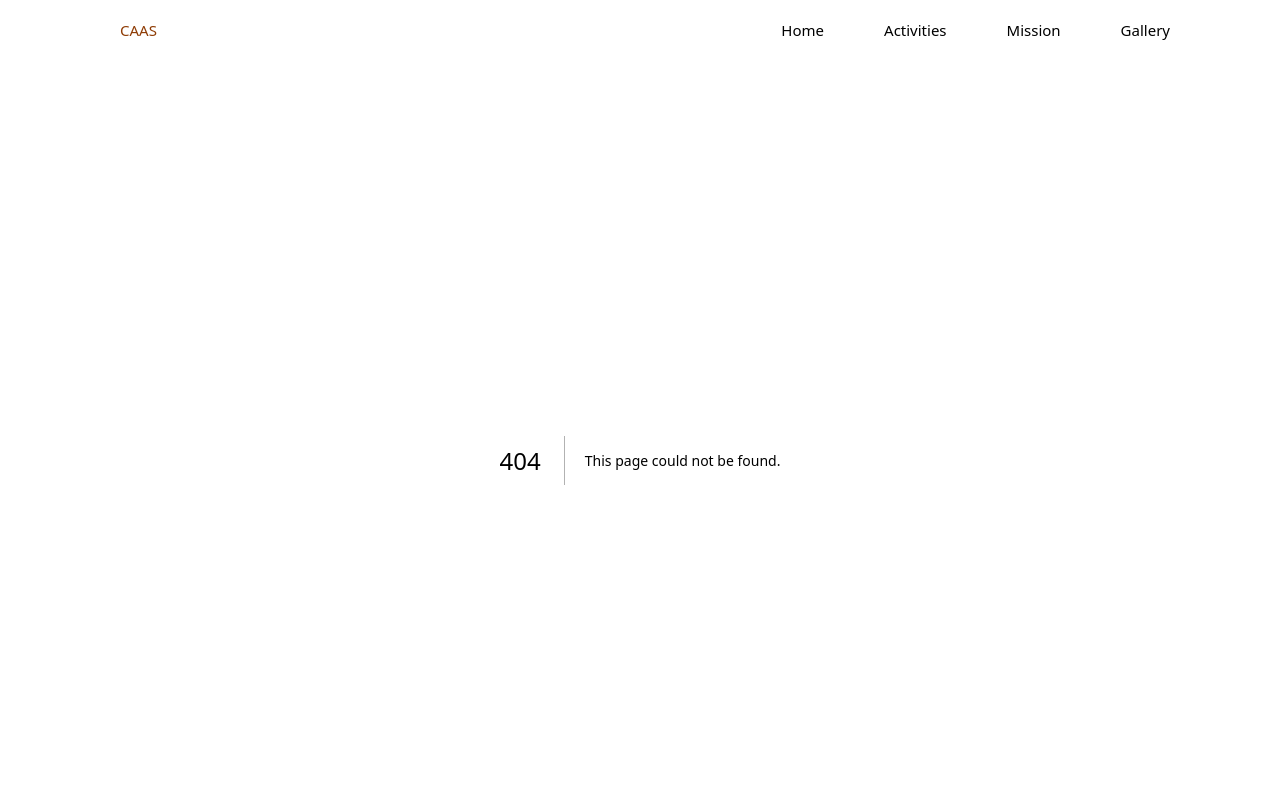
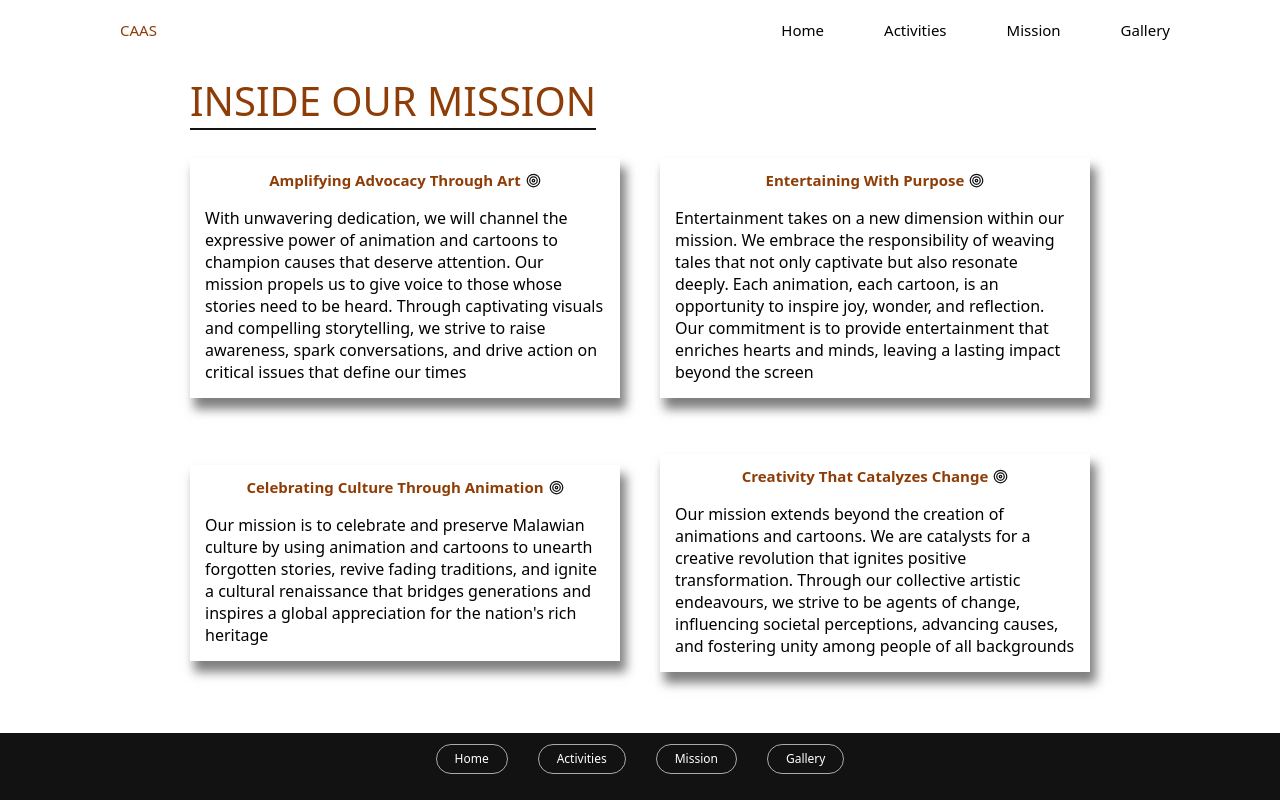
Before and after one commit to GiftChrisJava/animaters, a Next.js app: page /mission in a window 1280 px wide. Before the commit this address had no page. Shown: the top 800 px of the page. Built offline with nearby package versions, Linux system fonts and the light colour scheme.

Commit message:
done with mission

```diff
--- /dev/null
+++ b/src/app/mission/page.jsx
@@ -0,0 +1,87 @@
+import React from "react";
+import styles from "./page.module.css";
+
+import { FiTarget } from "react-icons/fi";
+
+function Mission() {
+  return (
+    <div className={styles.container}>
+      <h2 className={styles.mission__title}>INSIDE OUR MISSION</h2>
+
+      <div className={styles.mission__container}>
+        <div className={styles.mission__content}>
+          <h4 className={styles.subtitle}>
+            Amplifying Advocacy Through Art
+            <span className={styles.span}>
+              <FiTarget />
+            </span>
+          </h4>
+
+          <p className={styles.description}>
+            With unwavering dedication, we will channel the expressive power of
+            animation and cartoons to champion causes that deserve attention.
+            Our mission propels us to give voice to those whose stories need to
+            be heard. Through captivating visuals and compelling storytelling,
+            we strive to raise awareness, spark conversations, and drive action
+            on critical issues that define our times
+          </p>
+        </div>
+
+        <div className={styles.mission__content}>
+          <h4 className={styles.subtitle}>
+            Entertaining With Purpose
+            <span className={styles.span}>
+              <FiTarget />
+            </span>
+          </h4>
+
+          <p className={styles.description}>
+            Entertainment takes on a new dimension within our mission. We
+            embrace the responsibility of weaving tales that not only captivate
+            but also resonate deeply. Each animation, each cartoon, is an
+            opportunity to inspire joy, wonder, and reflection. Our commitment
+            is to provide entertainment that enriches hearts and minds, leaving
+            a lasting impact beyond the screen
+          </p>
+        </div>
+
+        <div className={styles.mission__content}>
+          <h4 className={styles.subtitle}>
+            Celebrating Culture Through Animation
+            <span className={styles.span}>
+              <FiTarget />
+            </span>
+          </h4>
+
+          <p className={styles.description}>
+            Our mission is to celebrate and preserve Malawian culture by using
+            animation and cartoons to unearth forgotten stories, revive fading
+            traditions, and ignite a cultural renaissance that bridges
+            generations and inspires a global appreciation for the nation's rich
+            heritage
+          </p>
+        </div>
+
+        <div className={styles.mission__content}>
+          <h4 className={styles.subtitle}>
+            Creativity That Catalyzes Change
+            <span className={styles.span}>
+              <FiTarget />
+            </span>
+          </h4>
+
+          <p className={styles.description}>
+            Our mission extends beyond the creation of animations and cartoons.
+            We are catalysts for a creative revolution that ignites positive
+            transformation. Through our collective artistic endeavours, we
+            strive to be agents of change, influencing societal perceptions,
+            advancing causes, and fostering unity among people of all
+            backgrounds
+          </p>
+        </div>
+      </div>
+    </div>
+  );
+}
+
+export default Mission;
--- /dev/null
+++ b/src/app/mission/page.module.css
@@ -0,0 +1,73 @@
+.container {
+  max-width: 900px;
+  margin: 0 auto;
+  justify-content: center;
+  align-items: center;
+  margin-top: 1%;
+  margin-bottom: 5%;
+  background: #ffffffde;
+}
+
+.mission__title {
+  font-weight: 400;
+  font-size: 30px;
+  font-size: 40px;
+  /* color: #121212; */
+  color: rgb(143, 61, 6);
+  align-items: center;
+  justify-content: center;
+  margin-bottom: 1%;
+
+  border-bottom: 2px solid #121212;
+  width: fit-content;
+}
+
+.mission__container {
+  display: grid;
+  grid-template-columns: 1fr 1fr;
+  grid-template-rows: 1fr 1fr;
+  grid-template-rows: 300px 190px;
+  gap: 40px;
+
+  justify-content: center;
+  align-content: center;
+
+  justify-items: center;
+  align-items: center;
+}
+
+.mission__content {
+  flex-wrap: wrap;
+  display: flex;
+  flex-direction: column;
+  gap: 10px;
+  background: #ffffffde;
+  padding: 10px;
+  margin-bottom: 5%;
+
+  box-shadow: 5px 10px 10px 1px rgba(0, 0, 0, 0.507);
+}
+
+.description {
+  justify-items: center;
+  padding-top: 0;
+  padding: 5px;
+}
+
+.subtitle {
+  display: flex;
+  align-items: center;
+  justify-content: center;
+  gap: 5px;
+  color: rgb(143, 61, 6);
+  font-size: 15px;
+}
+
+.span {
+  color: #121212;
+  align-items: center;
+  /* font-size: 10px; */
+  justify-content: center;
+  display: block;
+  margin-top: 4px;
+}
--- a/src/components/footer/Footer.jsx
+++ b/src/components/footer/Footer.jsx
@@ -2,14 +2,7 @@ import React from "react";
 import styles from "./footer.module.css";
 import Link from "next/link";
 
-import {
-  BsFacebook,
-  BsWhatsapp,
-  BsInstagram,
-  BsTwitter,
-  BsPhone,
-  BsMailbox,
-} from "react-icons/bs";
+import { BsFacebook, BsWhatsapp, BsInstagram, BsTwitter } from "react-icons/bs";
 
 import { MdEmail, MdMail, MdPhone } from "react-icons/md";
 
@@ -23,11 +16,11 @@ export default function Footer() {
           </li>
 
           <li className={styles.li}>
-            <Link href="#activities">Activities</Link>
+            <Link href="/activities">Activities</Link>
           </li>
 
           <li className={styles.li}>
-            <Link href="#mission">Mission</Link>
+            <Link href="/mission">Mission</Link>
           </li>
 
           <li className={styles.li}>
```
